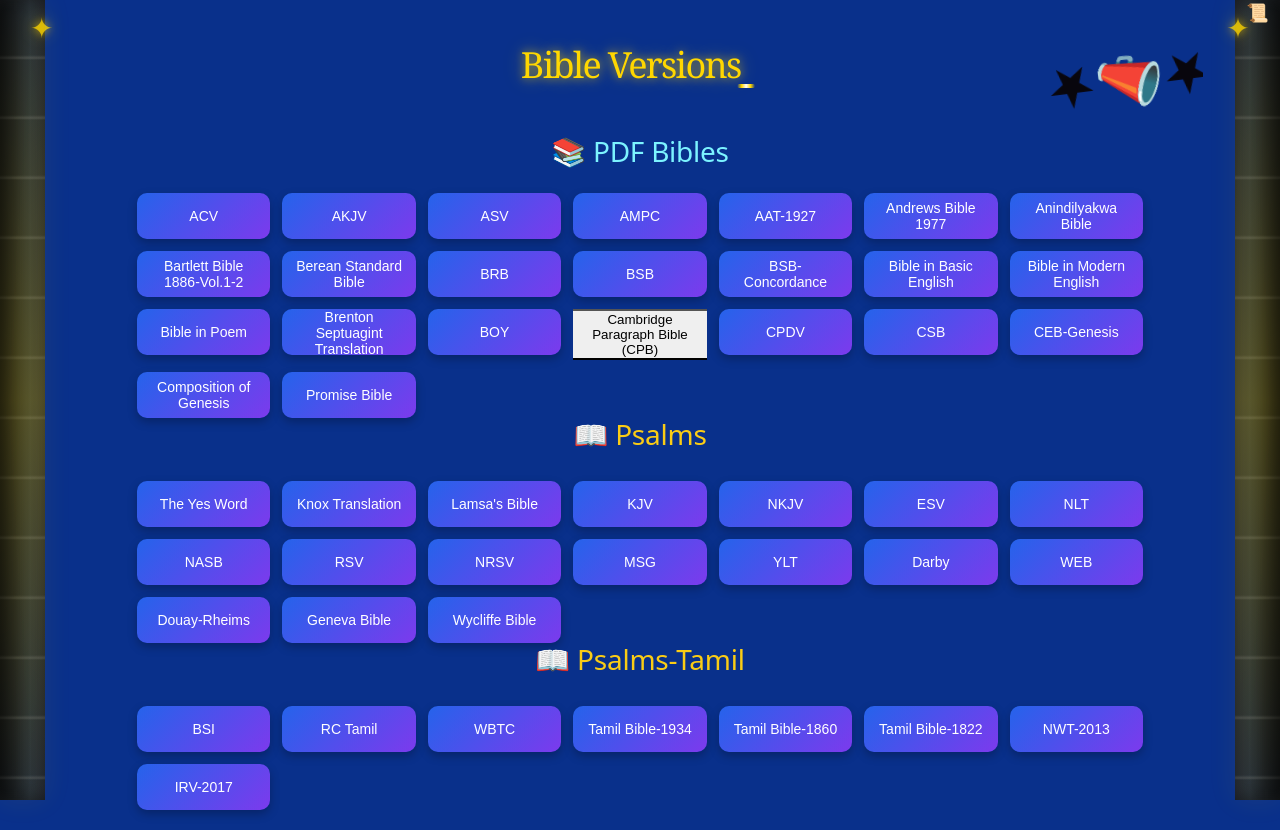
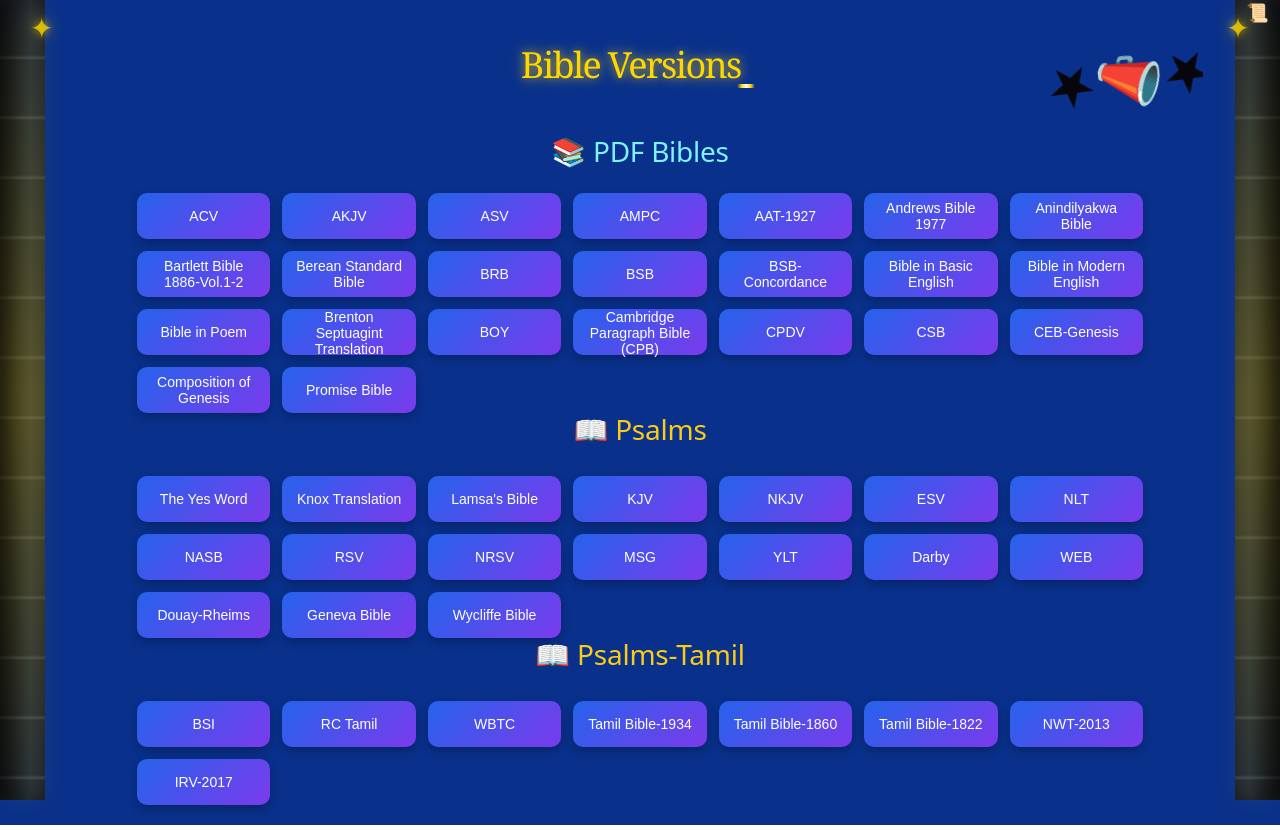
Before and after one commit to Jeevan953/Bible-Versions, a React (Vite) app: page / in a window 1280 px wide. Built offline with nearby package versions, Linux system fonts and the light colour scheme.

Commit message:
Add CPB OneDrive link

```diff
--- a/src/App.jsx
+++ b/src/App.jsx
@@ -174,7 +174,7 @@
   </button>
 
   <button
-  className="pdf-btn"
+  className="bible-btn pdf-btn>CPB</button>"
   onClick={() =>
     window.open(
       "https://1drv.ms/b/c/7eb51b35f3576b65/IQCzP1Oy48tnT4fGX-_b6762AUpF52eCKDjiroVG61m4Fsc?e=FUuIXa", "_blank")}
```
